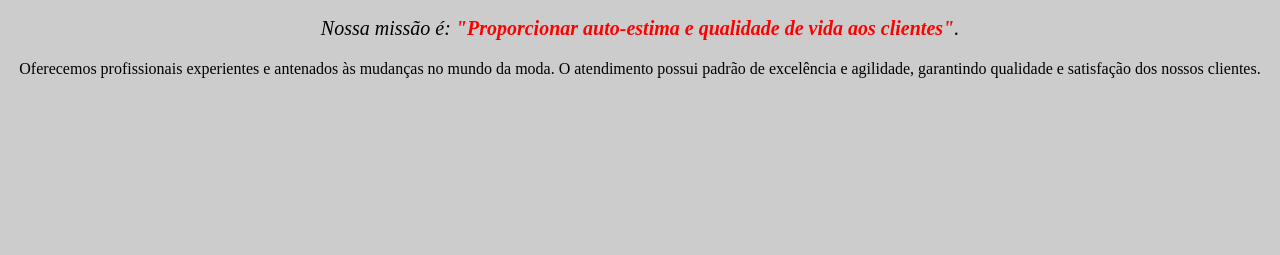
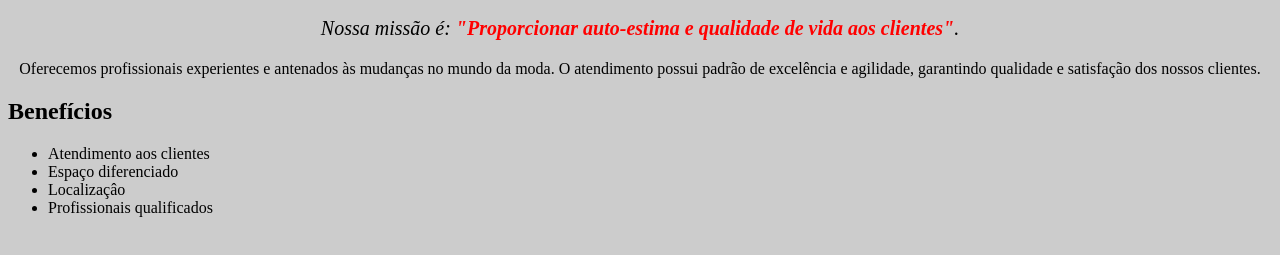
Before and after one commit to Little-M00n/Barbearia2, a plain HTML site: page index.html in a window 1280 px wide. Shown: the part 431-686 px from the top of the page. Drawn offline with Linux system fonts and the light colour scheme.

Commit message:
Update index.html

```diff
--- a/index.html
+++ b/index.html
@@ -16,5 +16,12 @@
 
         <p>Oferecemos profissionais experientes e antenados às mudanças no mundo da moda.
         O atendimento possui padrão de excelência e agilidade, garantindo qualidade e satisfação dos nossos clientes.</p>
-    </body>
-</html>
+        <h2>Benefícios</h2>
+        <ul>
+        <li class="itens">Atendimento aos clientes</li>
+        <li class="itens">Espaço diferenciado</li>
+        <li class="itens">Localizaçâo</li>
+        <li class="itens">Profissionais qualificados</li>
+        </ul>
+        </body>
+        </html>
```
